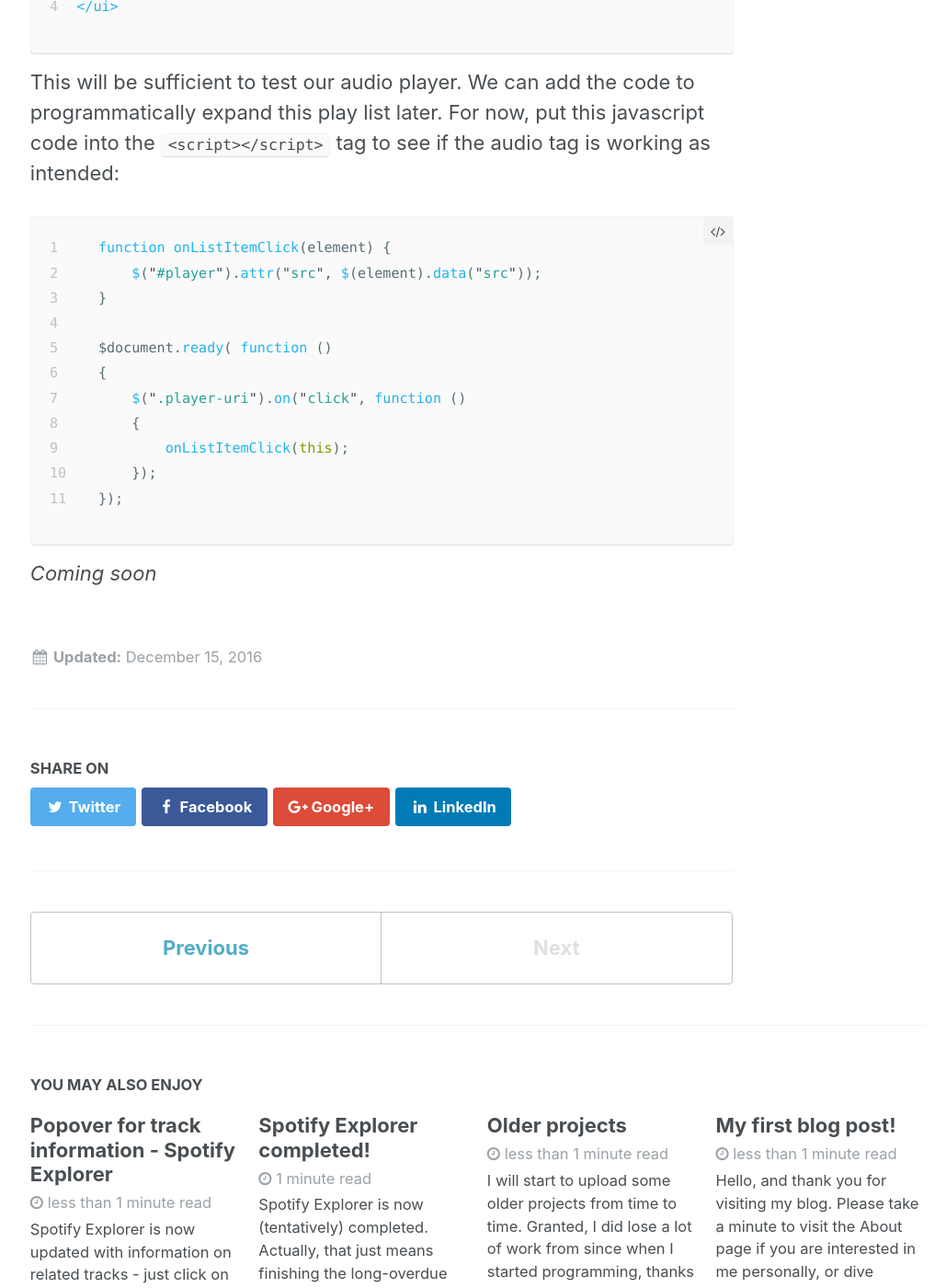
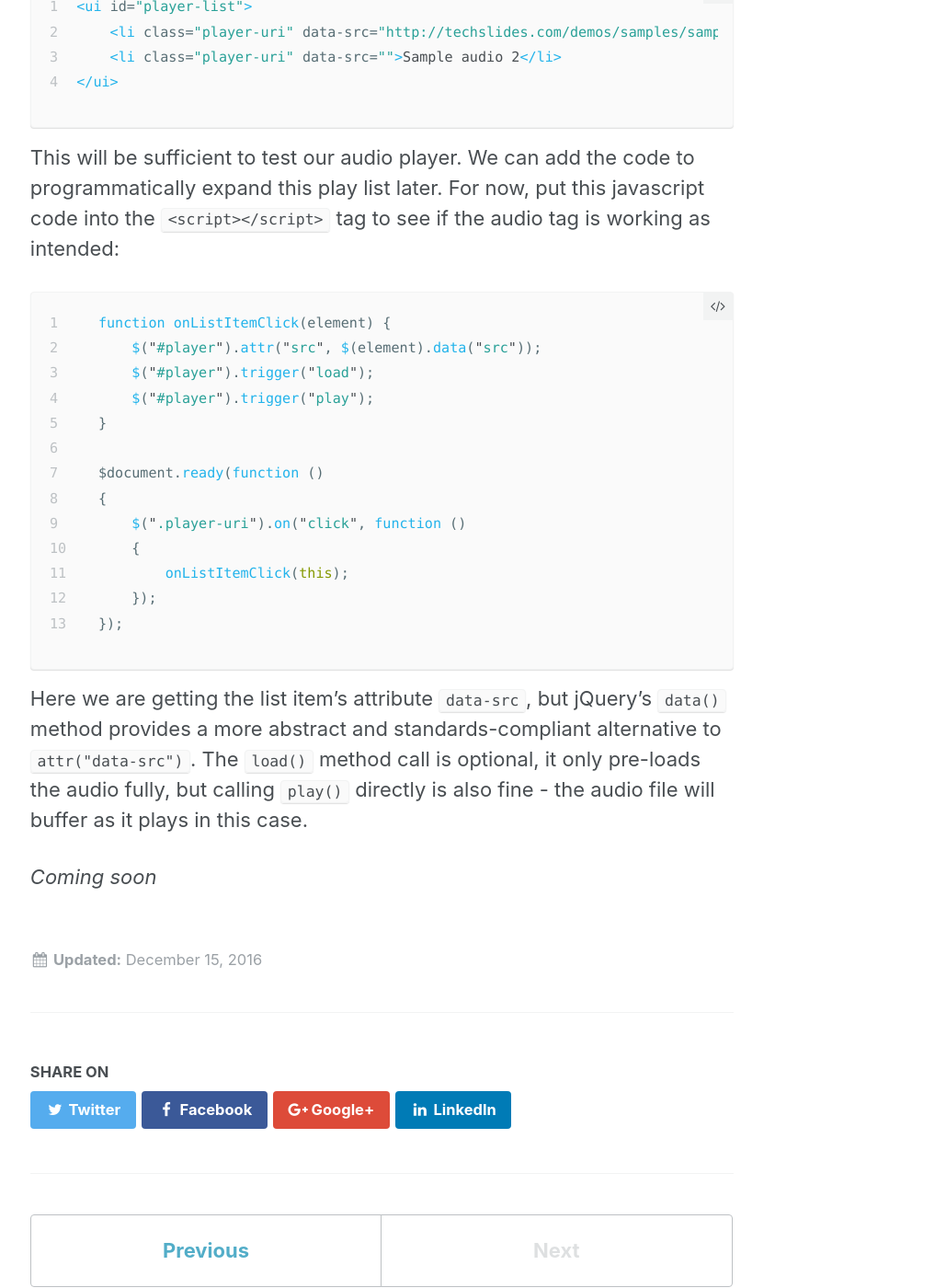
Before and after one commit to luungoc2005/luungoc2005-github-io-old, a Jekyll site: the page built from _posts/2016-12-15-using-the-html5-audio-tag-with-jquery.markdown, in a window 1280 px wide and 1400 px high, scrolled down 2702 px. Shown: the whole window at 92% size, without its empty margins (251-1280 px from the left). Built offline with Jekyll 4.4.1, drawn with Linux system fonts in a browser that asks for light colours; some of the changed text lies outside the part shown.

Commit message:
fix latest article update

```diff
--- a/_posts/2016-12-15-using-the-html5-audio-tag-with-jquery.markdown
+++ b/_posts/2016-12-15-using-the-html5-audio-tag-with-jquery.markdown
@@ -7,15 +7,12 @@ categories:
  - html5
 ---
 ### Description
-
 To create a HTML5 web player using jQuery and audio tag. In fact, using jQuery is completely optional. It just ensures compatibility for different browsers and simplifies the javascript syntax. This article assumes basic knowledge of HTML and jQuery/javascript.
 
 ### Background
-
 Due to my lack of project updates (because I am working on one, but it won't be finished for a while), I will try updating my blog by writing some tutorials every now and then. This is a problem that came up while I was making the [Spotify Explorer app]({{ site.url }}/projects/SpotifyExplorer), which you can check out with the link.
 
 ### Walkthrough
-
 **Step 1:** Preparing the HTML file
 
 You would start out with a HTML page, below is the one I usually use. You can either use jQuery on Google CDN or download it and refer locally.
@@ -52,13 +49,16 @@ As we previously named the id of the `<audio></audio>` tag `"player"`, referenci
 {% highlight javascript linenos %}
 player.trigger("play");
 player.trigger("pause");
-player.trigger("stop"); //not to be confused with jQuery animation function "stop()"
+player.trigger("stop");
+//not to be confused with jQuery animation function "stop()"
 {% endhighlight %}
 
 We can also switch tracks programmatically by setting the `src` attribute of the audio tag:
 
 {% highlight javascript linenos %}
-player.attr("src", uri); //where `uri` would be the link to the audio file - e.g "http://techslides.com/demos/samples/sample.mp3"
+player.attr("src", uri);
+//where `uri` would be the link to the audio file
+- e.g "http://techslides.com/demos/samples/sample.mp3"
 {% endhighlight %}
 
 We can now implement a simple playlist for our mp3 player by having the following code inside out HTML `<body>`:
@@ -75,9 +75,11 @@ This will be sufficient to test our audio player. We can add the code to program
 {% highlight javascript linenos %}
 function onListItemClick(element) {
     $("#player").attr("src", $(element).data("src"));
+    $("#player").trigger("load");
+    $("#player").trigger("play");
 }
 
-$document.ready( function ()
+$document.ready(function ()
 {
     $(".player-uri").on("click", function ()
     {
@@ -86,4 +88,6 @@ $document.ready( function ()
 });
 {% endhighlight %}
 
+Here we are getting the list item's attribute `data-src`, but jQuery's `data()` method provides a more abstract and standards-compliant alternative to `attr("data-src")`. The `load()` method call is optional, it only pre-loads the audio fully, but calling `play()` directly is also fine - the audio file will buffer as it plays in this case.
+
 *Coming soon*
```
